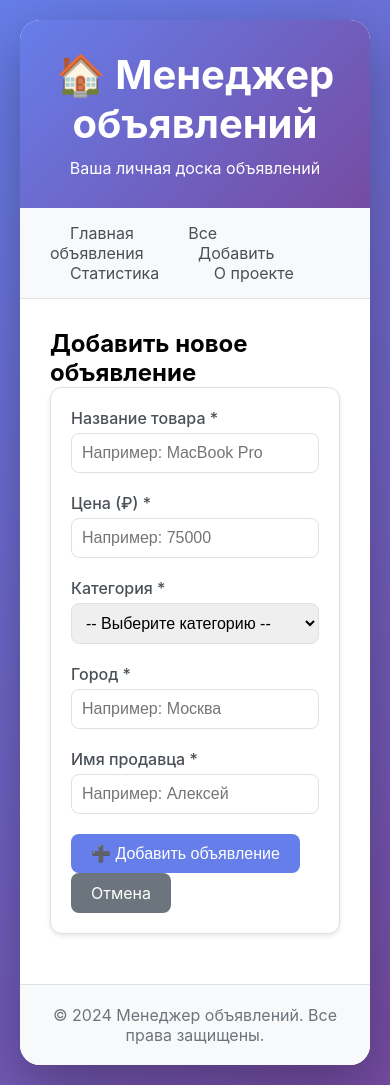
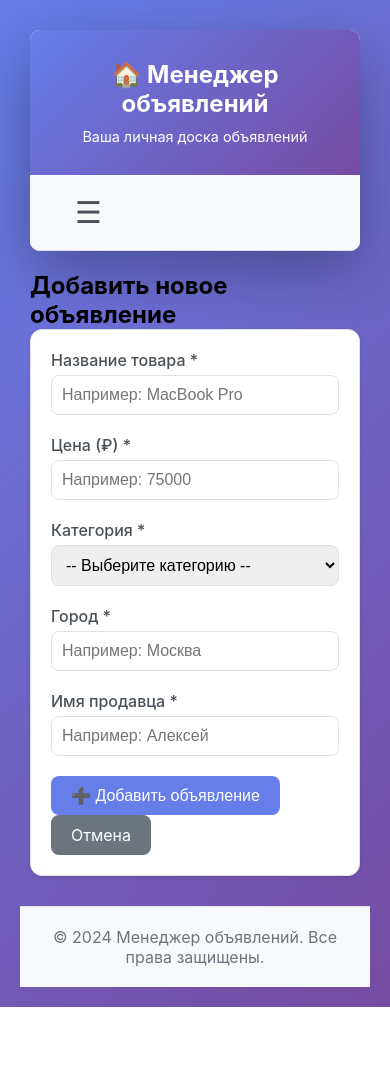
Before and after one commit to sannikovastrakhan/avito-clone, a Flask app: page /add in a window 390 px wide. After the commit the page ends 1007 px from the top, so only its background shows below. Run offline with Flask 3, Linux system fonts and the light colour scheme; data that the repository does not hold is empty; some libraries are stand-ins or nearby versions.

Commit message:
День 9: добавил адаптивный дизайн и бургер-меню

```diff
--- a/Projects/avito-clone/templates/base.html
+++ b/Projects/avito-clone/templates/base.html
@@ -2,6 +2,7 @@
 <html lang="ru">
 <head>
     <meta charset="UTF-8">
+    <meta name="viewport" content="width=device-width, initial-scale=1.0">
     <meta name="viewport" content="width=device-width, initial-scale=1.0">
     <title>{% block title %}Менеджер объявлений{% endblock %}</title>
     <style>
@@ -150,6 +151,87 @@
         tr:hover {
             background: #f8f9fa;
         }
+/* ===== АДАПТИВНЫЙ ДИЗАЙН ===== */
+@media (max-width: 768px) {
+    .container {
+        margin: 10px;
+        border-radius: 10px;
+    }
+
+    .header h1 {
+        font-size: 1.8em;
+    }
+
+    .content {
+        padding: 15px;
+    }
+}
+
+@media (max-width: 480px) {
+    .header h1 {
+        font-size: 1.5em;
+    }
+
+    .header p {
+        font-size: 0.9em;
+    }
+
+    .content {
+        padding: 10px;
+    }
+}
+/* ===== БУРГЕР-МЕНЮ ===== */
+.burger-btn {
+    display: none;
+    background: none;
+    border: none;
+    font-size: 30px;
+    cursor: pointer;
+    color: #495057;
+    padding: 5px 15px;
+}
+
+.burger-content {
+    display: flex;
+    gap: 10px;
+    flex-wrap: wrap;
+}
+
+@media (max-width: 768px) {
+    .desktop-menu {
+        display: none;
+    }
+
+    .burger-btn {
+        display: block;
+        width: 100%;
+        text-align: left;
+    }
+
+    .burger-content {
+        display: none;
+        flex-direction: column;
+        width: 100%;
+        margin-top: 10px;
+    }
+
+    .burger-content.show {
+        display: flex;
+    }
+
+    .burger-content a {
+        padding: 15px !important;
+        margin: 2px 0 !important;
+        background: #f8f9fa;
+        text-align: center;
+    }
+}
+
+@media (min-width: 769px) {
+    .mobile-menu {
+        display: none;
+    }
+}
     </style>
 </head>
 <body>
@@ -158,13 +240,28 @@
             <h1>🏠 Менеджер объявлений</h1>
             <p>Ваша личная доска объявлений</p>
         </div>
-
         <div class="nav">
+        <!-- Десктопное меню -->
+        <div class="desktop-menu">
             <a href="/">Главная</a>
             <a href="/ads">Все объявления</a>
             <a href="/add">Добавить</a>
             <a href="/stats">Статистика</a>
             <a href="/about">О проекте</a>
+        </div>
+
+        <!-- Мобильное меню -->
+        <div class="mobile-menu">
+            <button class="burger-btn" onclick="toggleMenu()">☰</button>
+            <div class="burger-content" id="burgerContent">
+                <a href="/">Главная</a>
+                <a href="/ads">Все объявления</a>
+                <a href="/add">Добавить</a>
+                <a href="/stats">Статистика</a>
+                <a href="/about">О проекте</a>
+            </div>
+        </div>
+    </div>
         </div>
 
         <div class="content">
@@ -183,5 +280,19 @@
             <p>© 2024 Менеджер объявлений. Все права защищены.</p>
         </div>
     </div>
+<script>
+function toggleMenu() {
+    document.getElementById('burgerContent').classList.toggle('show');
+}
+
+document.addEventListener('click', function(event) {
+    const menu = document.getElementById('burgerContent');
+    const btn = document.querySelector('.burger-btn');
+
+    if (menu && btn && !menu.contains(event.target) && !btn.contains(event.target)) {
+        menu.classList.remove('show');
+    }
+});
+</script>
 </body>
 </html>
```
